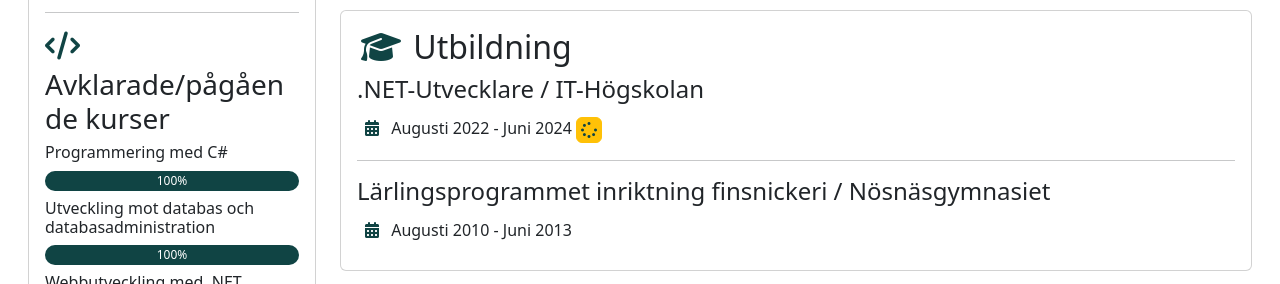
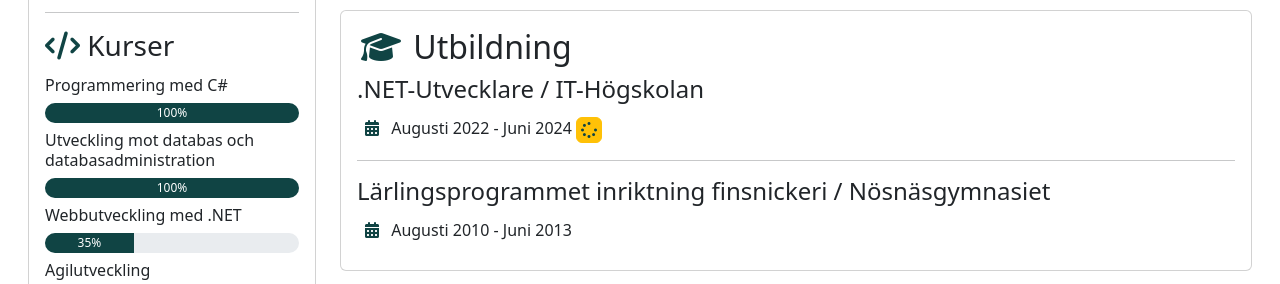
Before and after one commit to Saraebba/Resume, a plain HTML site: page index.html in a window 1280 px wide. Shown: the part 492-776 px from the top of the page. Drawn offline with nearby package versions, Linux system fonts and the light colour scheme.

Commit message:
update courses

```diff
--- a/index.html
+++ b/index.html
@@ -26,7 +26,7 @@
                     <h6><i class="fa-brands fa-linkedin-in mx-1"></i>
                         <a href="https://www.linkedin.com/in/sara-lindgren-41060a183/" class="link" >/sara-lindgren-41060a183/</a></h6>
                     <hr>
-                    <h3><i class="fa-solid fa-code mb-2"></i> Avklarade/pågående kurser</h3>
+                    <h3><i class="fa-solid fa-code mb-2"></i> Kurser</h3>
                     <h6>Programmering med C#</h6>
                     <div class="progress rounded-pill my-2" style="height: 20px;">
                     <div class="progress-bar" style="background-color: rgb(16, 68, 68); height: 100%; width: 100%;">
```
